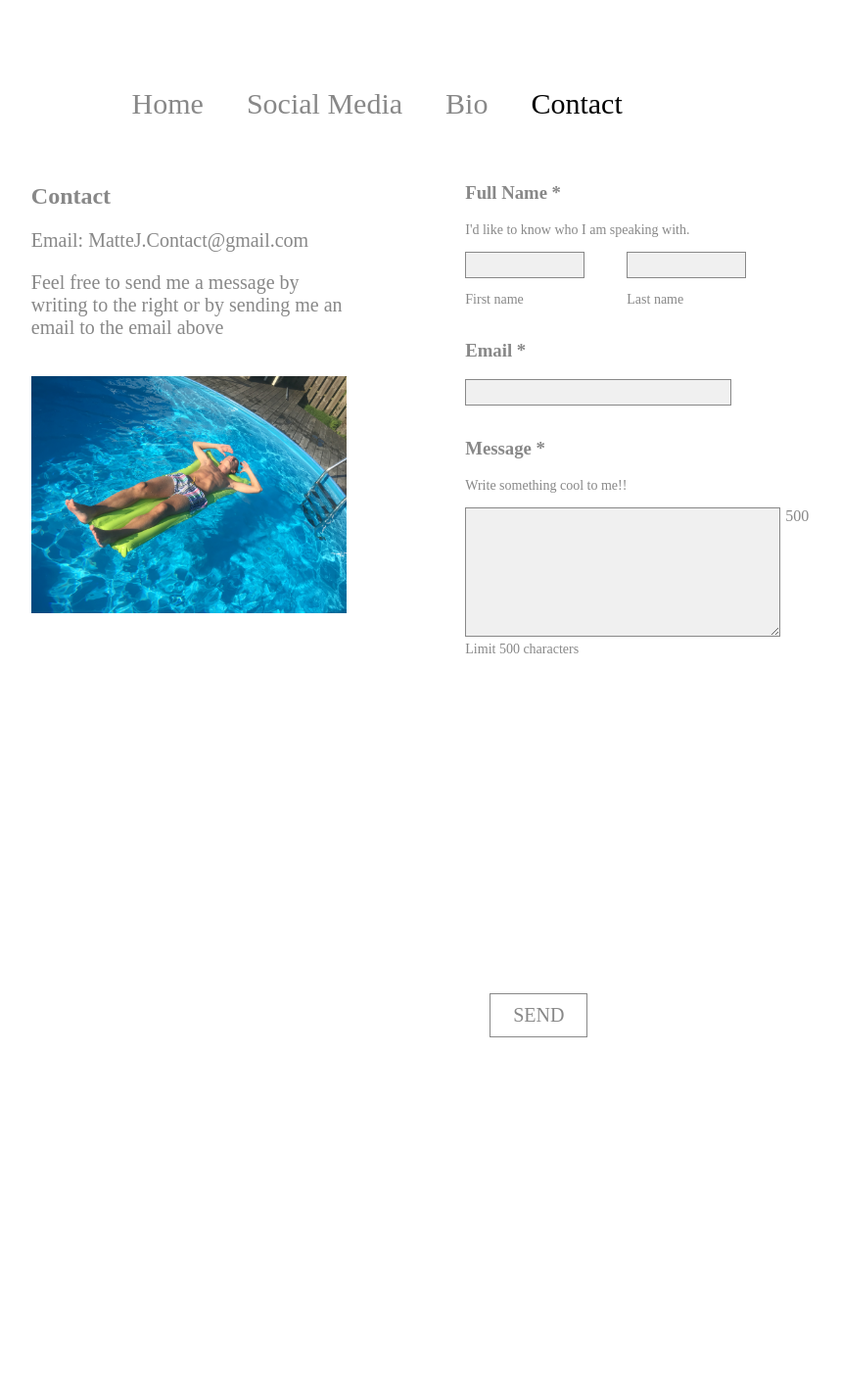
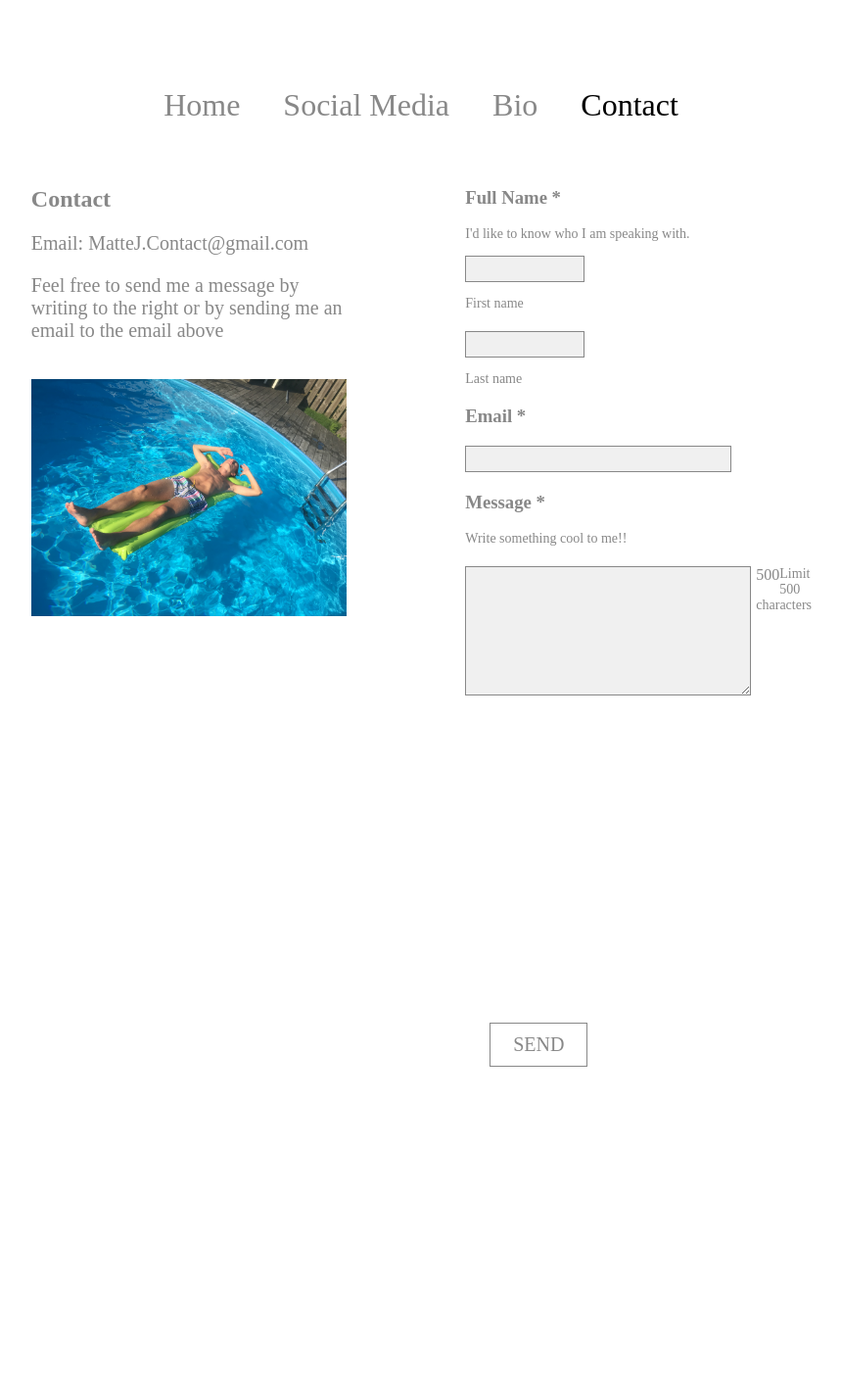
Before and after one commit to iammattej/iammattej.github.io, a PHP site: page /MinHemsida/EmptySite2/contact.php in a window 1280 px wide. Shown: the part 218-1636 px from the top of the page at 98% size, without its empty margins (205-1064 px from the left). Before the commit the page ends 1277 px from the top, so only its background shows below. Run offline with PHP 8.4, Linux system fonts and the light colour scheme; some libraries are stand-ins or nearby versions.

Commit message:
Update MinStil.css

```diff
--- a/MinHemsida/EmptySite2/MinStil.css
+++ b/MinHemsida/EmptySite2/MinStil.css
@@ -21,10 +22,14 @@ header {
     margin-bottom: 5%;
 }
 
+header img {
+    height: 100%;
+}
+
 nav {
     background-color: #fff;
     width: 70%;
-    margin-left: 10%;
+    margin-left: 15%;
     text-align: center;
     margin-bottom: 5%;
 }
@@ -46,7 +51,7 @@ li {
 
 a {
     font-family: '3ds';
-    font-size: 30px;
+    font-size: 2em;
     text-decoration: none;
     color: #888888;
     text-align: center;
@@ -66,7 +71,13 @@ article {
 
 p {
     font-family: '3ds';
-    font-size: 20px;
+    font-size: 1.25em;
+    text-decoration: none;
+    color: #888888;
+}
+h1 {
+    font-family: '3ds';
+    font-size: 1.5em;
     text-decoration: none;
     color: #888888;
 }
@@ -178,17 +197,27 @@ input {
     height: 15px;
     width: 100px;
     font-family: '3ds';
-    font-size: 12px;
+    font-size: 0.75em;
     padding: 5px 10px 5px 10px;
     border: 1px solid #888888;
 }
 
-.hej {
-    float: left;
+.lblhdr {
+    font-size: 16pt;
+    font-family: '3ds';
+}
+
+#ipttbx1 {
+    width: 100px;
+}
+
+#ipttbx2 {
+    width: 270px;
 }
 
 .text_message {
-    font-size: 14px;
+    font-size: 0.875em;
+    font-family: '3ds';
 }
 
 .Contact {
@@ -225,9 +254,9 @@ textarea {
     margin-bottom: 5px;
     background-color: rgb(240,240,240);
     height: 120px;
-    width: 300px;
+    width: 270px;
     font-family: '3ds';
-    font-size: 20px;
+    font-size: 1.25em;
     padding: 5px 10px 5px 10px;
     border: 1px solid #888888;
     resize: vertical;
@@ -252,45 +280,19 @@ textarea:focus {
     font-size: 10pt;
 }
 
-#text_error_fullname {
-    background-color: red;
-    color: #fff;
-    font-size: 14px;
-}
-
-#text_error_email {
-    background-color: red;
-    color: #fff;
-    font-size: 14px;
-    width: fit-content;
-}
-
-#text_error_message {
-    background-color: red;
-    color: #fff;
-    font-size: 14px;
-    width: fit-content;
-}
-
-#submitted_top_error {
-    background-color: red;
-    color: #fff;
-    font-size: 14px;
-    width: fit-content;
-}
-
-#submitted_bottom_error {
-    background-color: red;
-    color: #fff;
-    font-size: 14px;
-    width: fit-content;
+.error {
+    width: 200px;
+    border: 3px solid #f00;
+    color: #f00;
+    font-size: 12pt;
+    margin-left: 5%;
 }
 
 
 /* Applies only to contact.html (end) */
 
 /* MobileDevices (start)*/
-@media screen and (max-width: 1024px) {
+@media screen and (max-width: 736px) {
                 #MegaBox {
     background-color: #fff;
     width: 100%;
```
Also changed, not shown: other parts of MinHemsida/EmptySite2/MinStil.css (+52 -17 lines).
